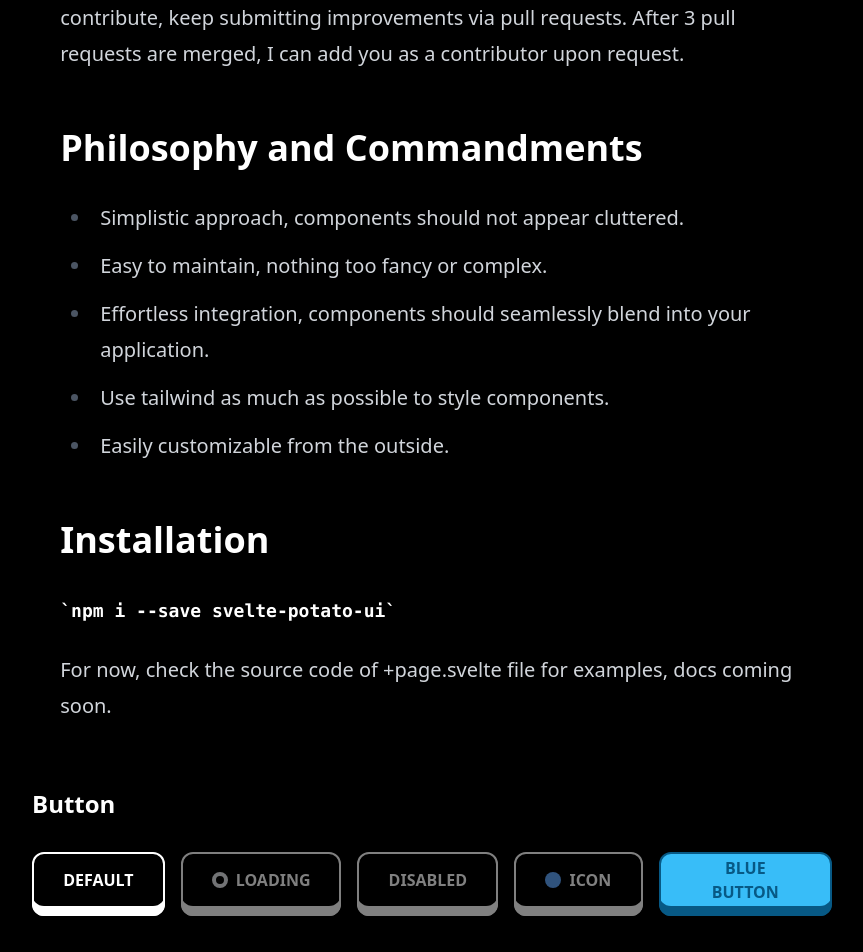
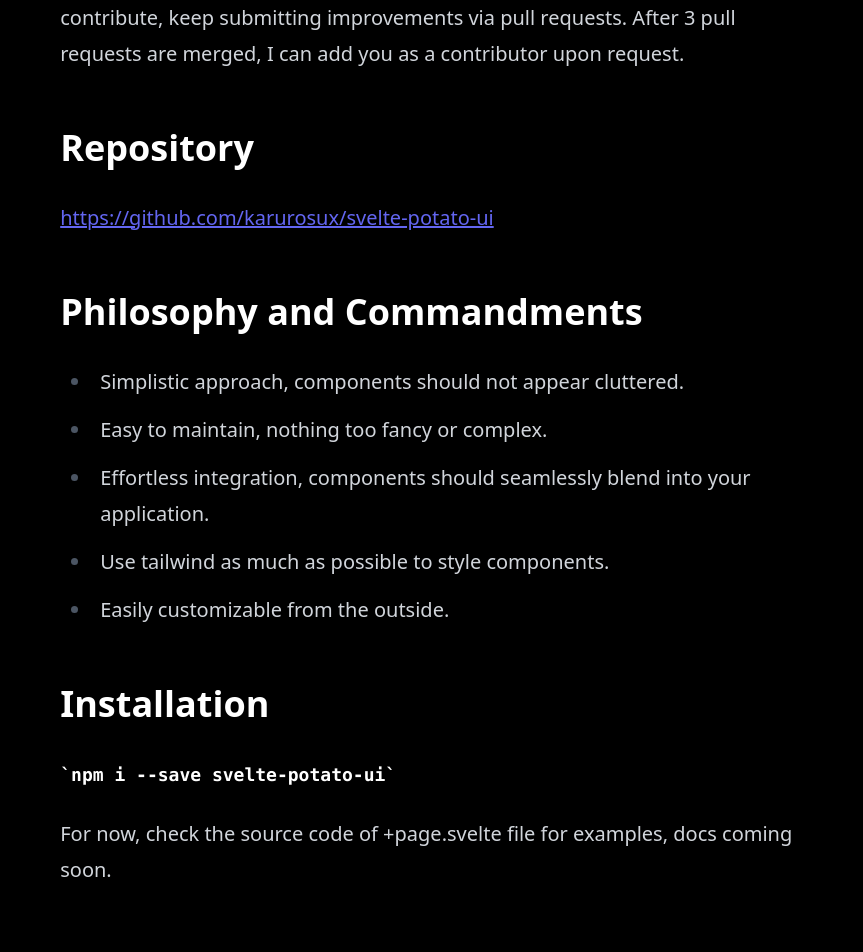
Before and after one commit to karurosux/svelte-potato-ui, a SvelteKit app: page / in a window 1280 px wide. Shown: the part 400-1352 px from the top of the page, without its empty margins (208-1071 px from the left). Built offline with nearby package versions, Linux system fonts and the light colour scheme.

Commit message:
Minor adjustments for project references

```diff
--- a/src/routes/+page.svelte
+++ b/src/routes/+page.svelte
@@ -1,4 +1,4 @@
-<script>
+<script lang="ts">
 	import Button from '$lib/button/Button.svelte';
 	import Card from '$lib/card/Card.svelte';
 	import CardTitle from '$lib/card/CardTitle.svelte';
@@ -26,6 +26,10 @@
 		contributor upon request.
 	</p>
 
+	<h2>Repository</h2>
+	<a href="https://github.com/karurosux/svelte-potato-ui">
+		https://github.com/karurosux/svelte-potato-ui
+	</a>
 	<h2>Philosophy and Commandments</h2>
 	<ul>
 		<li>Simplistic approach, components should not appear cluttered.</li>
@@ -62,7 +66,7 @@
     after:!shadow-sky-800
     "
 		>
-			Blue Button
+			Blue
 		</Button>
 	</Container>
 </Container>
```
Also changed, not shown: 1 other file (tests, documents, lock files or other folders).
